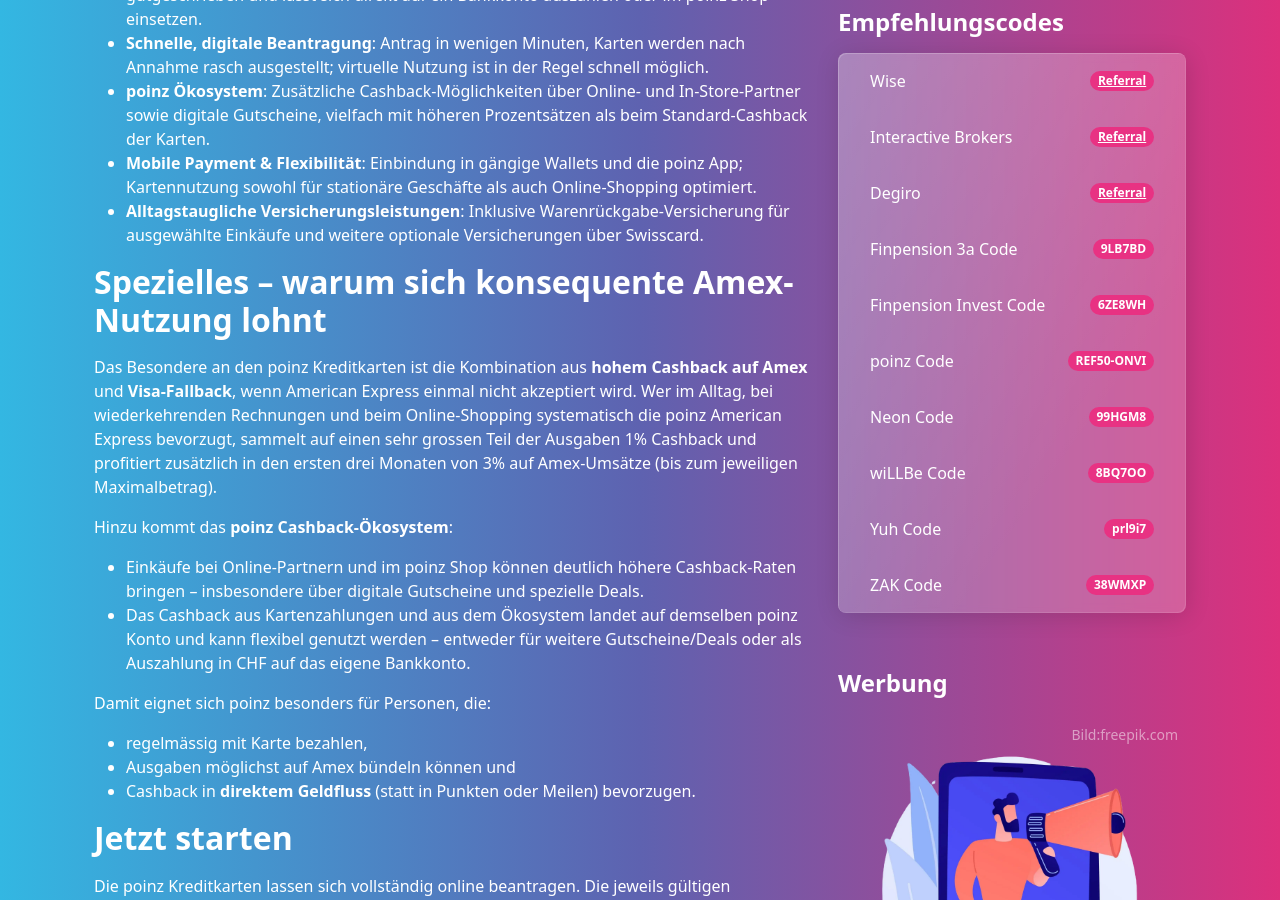
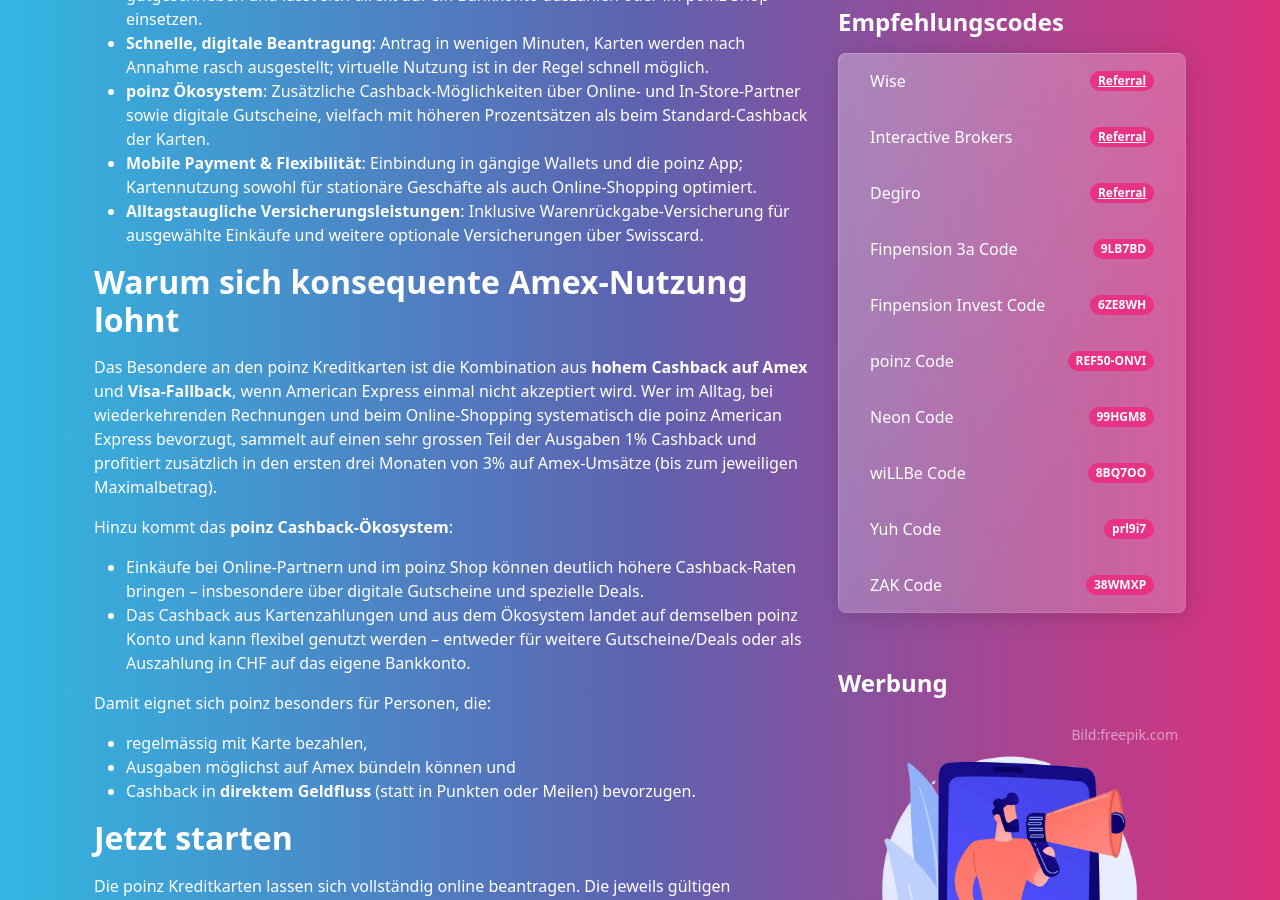
Before and after one commit to tirkio/tirkio.com, a Jekyll site: the page built from _posts/2025-11-23-poinz.md, in a window 1280 px wide and 900 px high, scrolled down 1088 px. Built offline with Jekyll 4.4.1, drawn with Linux system fonts in a browser that asks for light colours; comment, search, counter and statistics services are not loaded.

Commit message:
Change section title to improve clarity
Updated section title for clarity and consistency.

```diff
--- a/_posts/2025-11-23-poinz.md
+++ b/_posts/2025-11-23-poinz.md
@@ -23,7 +23,7 @@
 - **Mobile Payment & Flexibilität**: Einbindung in gängige Wallets und die poinz App; Kartennutzung sowohl für stationäre Geschäfte als auch Online-Shopping optimiert.
 - **Alltagstaugliche Versicherungsleistungen**: Inklusive Warenrückgabe-Versicherung für ausgewählte Einkäufe und weitere optionale Versicherungen über Swisscard.
 
-## Spezielles – warum sich konsequente Amex-Nutzung lohnt
+## Warum sich konsequente Amex-Nutzung lohnt
 
 Das Besondere an den poinz Kreditkarten ist die Kombination aus **hohem Cashback auf Amex** und **Visa-Fallback**, wenn American Express einmal nicht akzeptiert wird. Wer im Alltag, bei wiederkehrenden Rechnungen und beim Online-Shopping systematisch die poinz American Express bevorzugt, sammelt auf einen sehr grossen Teil der Ausgaben 1% Cashback und profitiert zusätzlich in den ersten drei Monaten von 3% auf Amex-Umsätze (bis zum jeweiligen Maximalbetrag).
 
```
